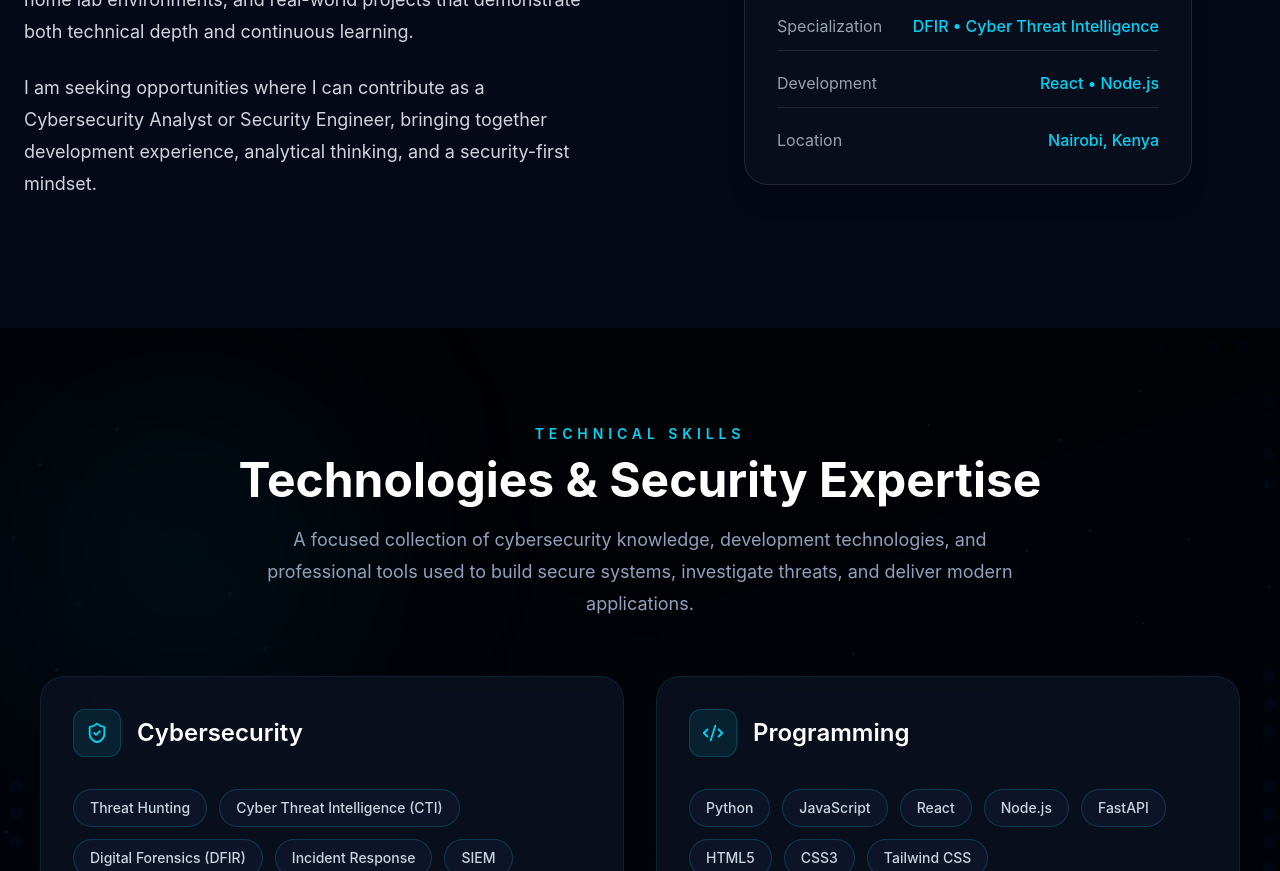
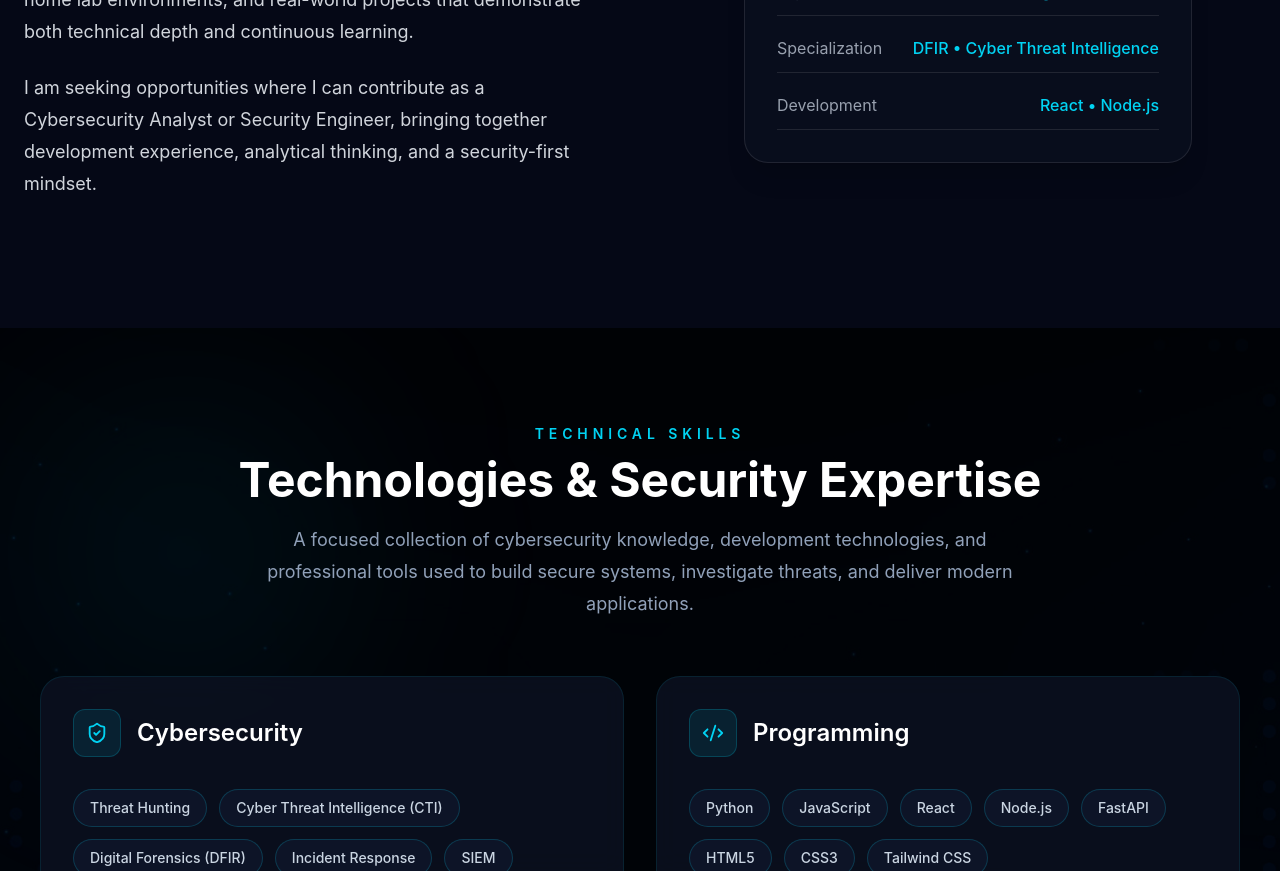
Before and after one commit to Pritt014/pritt-portfolio, a React (Vite) app: page / in a window 1280 px wide. Shown: the part 2900-3771 px from the top of the page. Built offline with nearby package versions, Linux system fonts and the light colour scheme; the HTML template or start-up script is replaced by a standard one.

Commit message:
fix: removed location from About section

```diff
--- a/src/sections/About.jsx
+++ b/src/sections/About.jsx
@@ -134,16 +134,7 @@ export default function About() {
                   <span className="font-medium text-cyan-400 sm:text-right">
                     React • Node.js
                   </span>
-                </div>
 
-                <div className="flex flex-col gap-1 sm:flex-row sm:items-center sm:justify-between">
-                  <span className="text-gray-400">
-                    Location
-                  </span>
-
-                  <span className="font-medium text-cyan-400 sm:text-right">
-                    Nairobi, Kenya
-                  </span>
                 </div>
 
               </div>
```
